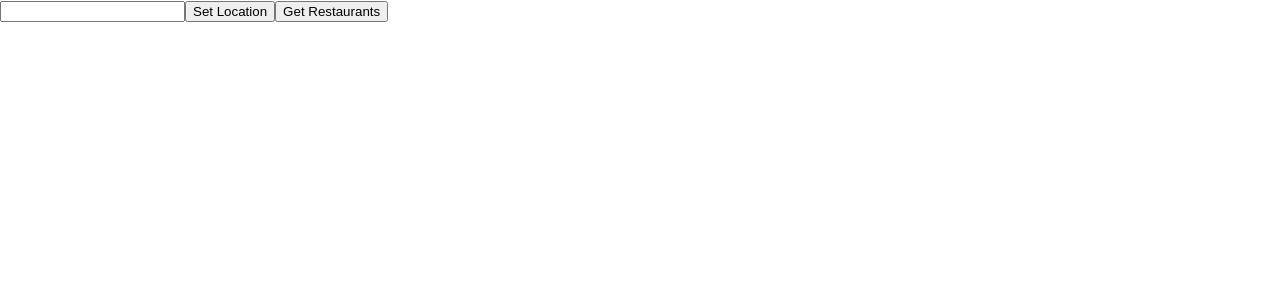
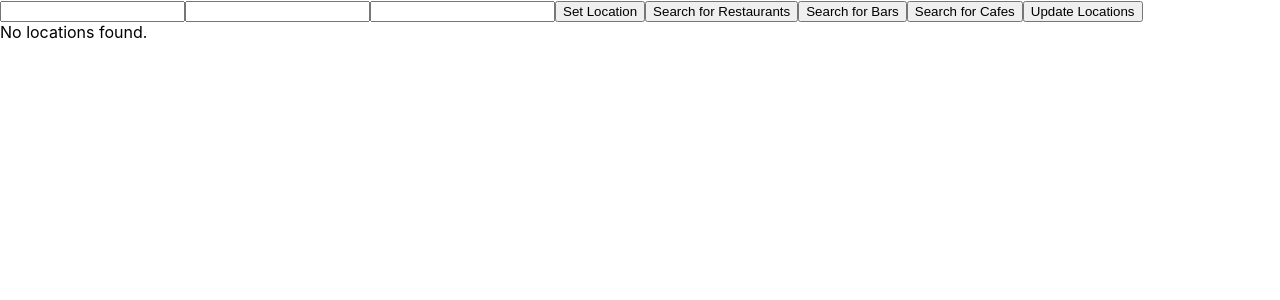
Before and after one commit to A-Gagin/restaurantFinderApp, a React (Create React App) app: page / in a window 1280 px wide. Shown: the top 300 px of the page. Built offline with nearby package versions, Linux system fonts and the light colour scheme.

Commit message:
Added filtering capabilities

```diff
--- a/src/App.js
+++ b/src/App.js
@@ -1,6 +1,7 @@
 import './App.css';
 import React, { useState } from "react";
 import FindRestaurants from "./FindRestaurants";
+import DisplayRestaurants from "./DisplayRestaurants";
 
 function App() {
   const [restaurants, setRestaurants] = useState(null);
@@ -10,7 +11,7 @@ function App() {
   return (
     <div>
       <FindRestaurants setRestaurants={setRestaurants} />
-
+      <DisplayRestaurants restaurants = {restaurants} />
     </div>
   );
 }
--- /dev/null
+++ b/src/DisplayRestaurants.js
@@ -0,0 +1,27 @@
+//import React, { useState } from "react";
+
+function DisplayRestaurants(props) {
+    if (props.restaurants != null){
+        return (
+            <div>
+                {
+                    props.restaurants.map((restaurant) => (
+                        <div>
+                            <h5>{restaurant.name}</h5>
+                            <div>
+                                <li>{restaurant.vicinity}</li>
+                                <li>{restaurant.rating} / 5</li>
+                                <li>{restaurant.price_level != null ? "$".repeat(restaurant.price_level) : "Price data not available."}</li>
+                            </div>
+                        </div>
+                    ))
+                }
+            </div>
+        );
+    } else {
+        return "No locations found.";
+    }
+
+}
+
+export default DisplayRestaurants;
--- a/src/FindRestaurants.js
+++ b/src/FindRestaurants.js
@@ -2,14 +2,47 @@ import React, { useState } from "react";
 const API_KEY = process.env.REACT_APP_api_key;
 
 function FindRestaurants(props) {
-    const [address, setAddress] = useState("");
-    const [location, setLocation] = useState("38.0293,-78.4767"); // default to Charlottesville
+    const [address, setAddress] = useState(""); // used for geocoding api
+    const [location, setLocation] = useState("38.0293,-78.4767"); // default to Charlottesville, used for places api
+
+    const [bar, setBar] = useState(false);
+    const [cafe, setCafe] = useState(false);
+    const [rest, setRest] = useState(false);
+
+    const [radius, setRadius] = useState(0);
+    const [keyword, setKeyword] = useState("");
 
     const handleAddressSearch = (e) => {
         setAddress(e.target.value);
         // console.log(e.target.value);
         // console.log("address", address)
         // console.log(address.replaceAll(" ", "%20"));
+    }
+
+    const handleRadiusChange = (e) => {
+        setRadius(e.target.value);
+    }
+
+    const handleKeywordChange = (e) => {
+        setKeyword(e.target.value);
+    }
+
+    const changeRest = () => {
+        setRest(true);
+        setBar(false);
+        setCafe(false);
+    }
+
+    const changeBar = () => {
+        setBar(true);
+        setRest(false);
+        setCafe(false);
+    }
+
+    const changeCafe = () => {
+        setCafe(true);
+        setRest(false);
+        setBar(false);
     }
 
     const getLocation = () => {
@@ -39,11 +72,23 @@ function FindRestaurants(props) {
     }
 
     const getRestaurants = () => {
+        let type = "";
+        if (bar){
+            type = "bar";
+        } else if (cafe) {
+            type = "cafe";
+        } else if (rest) {
+            type = "restaurant";
+        }
+
+        console.log("type", type);
+
         const url = new URL("https://maps.googleapis.com/maps/api/place/nearbysearch/json");
         url.searchParams.append("key", API_KEY);
         url.searchParams.append("location", location); // Uses geocoding api to determine location
-        url.searchParams.append("radius", 10 * 1609.34); // Max distance from current location. '* 1609.34' converts meters to miles.
-        url.searchParams.append("type", "restaurant"); // Allow for user filtering later.
+        url.searchParams.append("radius", radius * 1609.34); // Max distance from current location. '* 1609.34' converts meters to miles.
+        url.searchParams.append("type", type); // Restaurant, bar, or cafe
+        url.searchParams.append("keyword", keyword); // Search keyword... enables looking up particular cuisine
         url.searchParams.append("opennow", ""); // Only display locations that are open.
 
 
@@ -64,11 +109,29 @@ function FindRestaurants(props) {
     return (
         <div>
             <input name="Street Address" onChange={handleAddressSearch} />
+
+            <input name="Max Distance" onChange={handleRadiusChange} />
+
+            <input name="Keyword" onChange={handleKeywordChange} />
+
             <button onClick={getLocation}>
                 Set Location
             </button>
+
+            <button onClick = {changeRest}>
+                Search for Restaurants
+            </button>
+
+            <button onClick = {changeBar}>
+                Search for Bars
+            </button>
+
+            <button onClick = {changeCafe}>
+                Search for Cafes
+            </button>
+
             <button onClick={getRestaurants}>
-                Get Restaurants
+                Update Locations
             </button>
         </div>
     );
```
